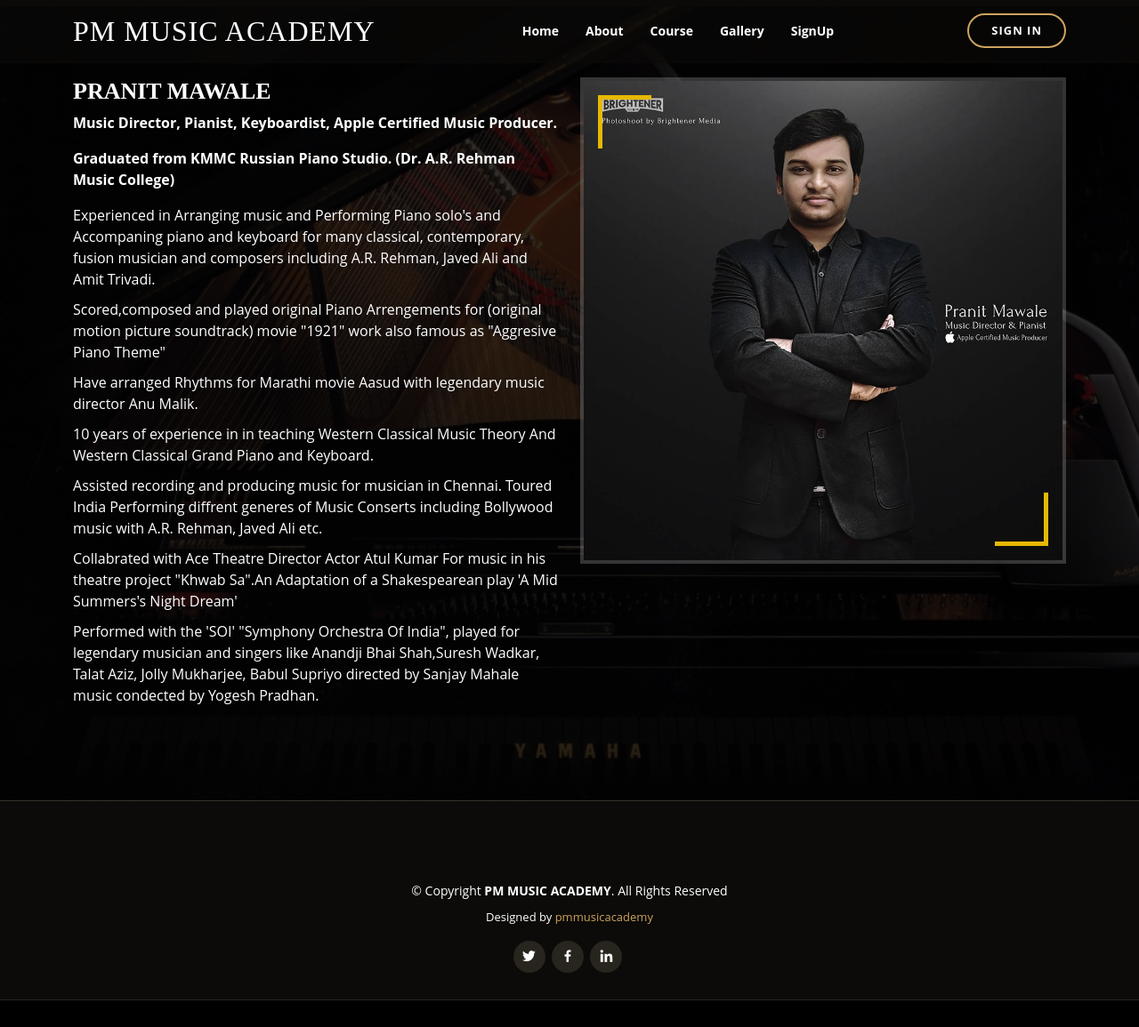
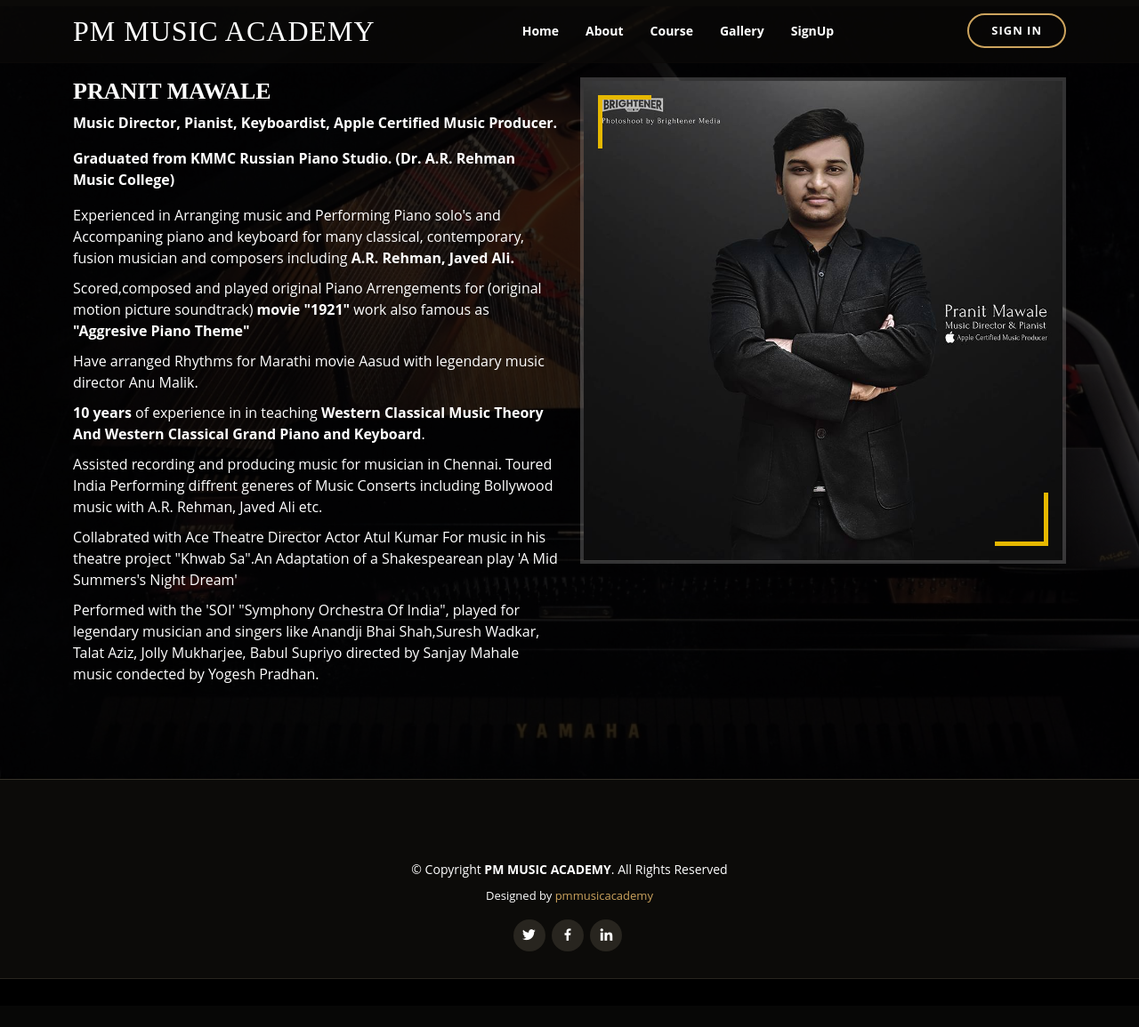
Before and after one commit to bhagyeshmawale/PMMusic, a Flask app: page /about in a window 1280 px wide. Shown: the part 41-1196 px from the top of the page at 89% size. After the commit the page ends 1142 px from the top, so only its background shows below. Run offline with Flask 3, Linux system fonts and the light colour scheme; some libraries are stand-ins or nearby versions.

Commit message:
fixed bugs

```diff
--- a/templates/about.html
+++ b/templates/about.html
@@ -27,10 +27,10 @@
               <b>Graduated from KMMC Russian Piano Studio. (Dr. A.R. Rehman Music College)</b>
             </p>
             <ul>
-              <li></i> Experienced in Arranging music and Performing Piano solo's and Accompaning piano and keyboard for many classical, contemporary, fusion musician and composers including A.R. Rehman, Javed Ali and Amit Trivadi.</li>
-              <li></i>Scored,composed and played original Piano Arrengements for (original motion picture soundtrack) movie "1921" work also famous as "Aggresive Piano Theme"</li>
+              <li></i> Experienced in Arranging music and Performing Piano solo's and Accompaning piano and keyboard for many classical, contemporary, fusion musician and composers including <strong>A.R. Rehman, Javed Ali.</strong></li>
+              <li></i>Scored,composed and played original Piano Arrengements for (original motion picture soundtrack) <strong>movie "1921"</strong> work also famous as <strong>"Aggresive Piano Theme"</strong></li>
               <li></i>Have arranged Rhythms for Marathi movie Aasud with legendary music director Anu Malik.</li>
-              <li></i> 10 years of experience in in teaching Western Classical Music Theory And Western Classical Grand Piano and Keyboard.</li>
+              <li></i> <strong>10 years</strong> of experience in in teaching <strong>Western Classical Music Theory And Western Classical Grand Piano and Keyboard</strong>.</li>
               <li></i>Assisted recording and producing music for musician in Chennai. Toured India Performing diffrent generes of Music Conserts including Bollywood music with A.R. Rehman, Javed Ali etc.</li>
               <li></i>Collabrated with Ace Theatre Director Actor Atul Kumar For music in his theatre project "Khwab Sa".An Adaptation of a Shakespearean play 'A Mid Summers's Night Dream'</li>
               <li></i>Performed with the 'SOI' "Symphony Orchestra Of India", played for legendary musician and singers like Anandji Bhai Shah,Suresh Wadkar, Talat Aziz, Jolly Mukharjee, Babul Supriyo directed by Sanjay Mahale music condected by Yogesh Pradhan.</li>
--- a/templates/base.html
+++ b/templates/base.html
@@ -150,7 +150,7 @@
         <!-- You can delete the links only if you purchased the pro version. -->
         <!-- Licensing information: https://bootstrapmade.com/license/ -->
         <!-- Purchase the pro version with working PHP/AJAX contact form: https://bootstrapmade.com/PM Music Academyly-PM Music Academy-template/ -->
-        Designed by <a href="https://bootstrapmade.com/">pmmusicacademy</a>
+        Designed by <a href="/">pmmusicacademy</a>
 
         <div class="social-links mt-3">
           <a href="https://www.twitter.com/pranitmawale" class="twitter" target = "_blank"><i class="bx bxl-twitter"></i></a>
--- a/templates/course.html
+++ b/templates/course.html
@@ -82,9 +82,9 @@
                   <div class="col-lg-8 details order-2 order-lg-1">
                     <h3>The Adult Piano Course</h3>
                     <p class="fst-italic">Module 1</p>
-                    <p>Intro,Rythm,History,Technique,Pitch</p>
+                    <p>Intro, Rhythm,History,Technique,Pitch</p>
                     <p class="fst-italic">Module 2</p>
-                    <p>Student play melodies. Perpose of this module is to move confortably on the keyboard,while developing while developing pitch and rythm.</p>
+                    <p>Student play melodies. Perpose of this module is to move confortably on the keyboard,while developing while developing pitch and rhythm.</p>
                     <p class="fst-italic">Module 3</p>
                     <p>Students learn to play chords, Inversion, accompaniment patterns, and apply to learn/known melodies.</p>
                     <p class="fst-italic">Module 4</p>
@@ -103,7 +103,7 @@
                   <div class="col-lg-8 details order-2 order-lg-1">
                     <h3>Pro Keyboard/Synthesizer Course</h3>
 
-                    <p>The Pro Keyboard classes are aimed at creatinga versitile performer. The objective of these course is to learn diffrent geners of music like rock,Funk,etc..,that enables musician to use these skills both sessions playing or on the stage.An understanding of these styles not only helps student persuing independent music but also commercial Bollywood and non Bollywood music.</p>
+                    <p>The Pro Keyboard classes are aimed at creating a versitile performer. The objective of these course is to learn diffrent geners of music like rock,Funk,etc.., that enables musician to use these skills both sessions playing or on the stage.An understanding of these styles not only helps student persuing independent music but also commercial Bollywood and non Bollywood music.</p>
                   </div>
                   <div class="col-lg-4 text-center order-1 order-lg-2">
                     <img src="{{ url_for('static',filename='assets/img/key.jpg')}}" alt="" class="img-fluid">
--- a/templates/gallery.html
+++ b/templates/gallery.html
@@ -177,7 +177,7 @@
 
           <div class="col-lg-3 col-md-4">
             <div class="gallery-item">
-              <a href="{{ url_for('static',filename='assets/img/piano.jpg')}}" class="gallery-lightbox" data-gall="gallery-item">
+              <a href="{{ url_for('static',filename='assets/img/gh.jpg')}}" class="gallery-lightbox" data-gall="gallery-item">
                 <img src="{{ url_for('static',filename='assets/img/gh.jpg')}}" alt="" class="img-fluid">
               </a>
             </div>
```
Also changed, not shown: static/assets/img/pmimage.jpg (deleted).
